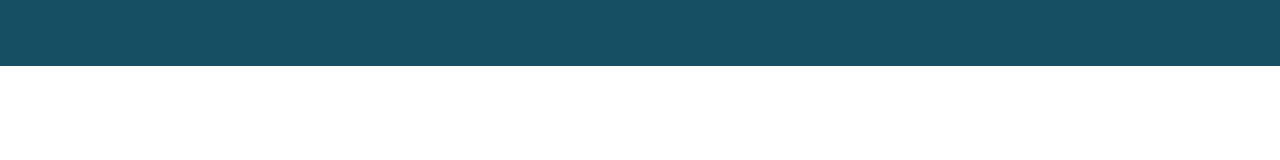
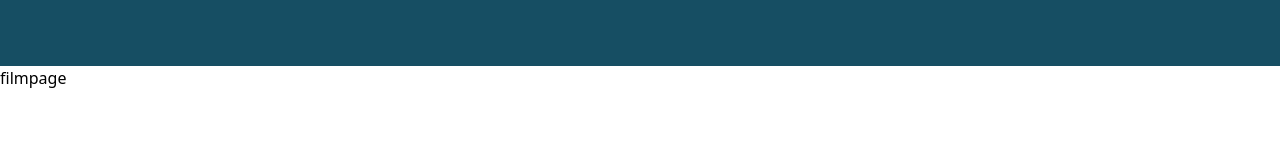
Before and after one commit to kirran01/Ghibli-front, a React (Vite) app: page /film in a window 1280 px wide. Before the commit this address had no page. Shown: the top 160 px of the page. Built offline with nearby package versions, Linux system fonts and the light colour scheme.

Commit message:
going into films

```diff
--- a/src/App.jsx
+++ b/src/App.jsx
@@ -4,6 +4,7 @@ import Home from './pages/home'
 import Profile from './pages/profile'
 import Signup from './pages/signup'
 import Login from './pages/login'
+import Filmpage from './pages/filmpage'
 import Nav from './components/nav'
 import './App.css'
 
@@ -17,6 +18,7 @@ function App() {
         <Route path='/signup' element={<Signup />} />
         <Route path='/login' element={<Login />} />
         <Route path='/profile' element={<Profile />} />
+        <Route path='/film' element={<Filmpage />} />
       </Routes>
     </div>
   )
--- /dev/null
+++ b/src/components/preview.jsx
@@ -0,0 +1,15 @@
+import React from 'react';
+
+const Preview = () => {
+    return (
+        <div>
+            <p>English name</p>
+            <p>Japanese name</p>
+            <div>
+                <img src="" alt="film" />
+            </div>
+        </div>
+    );
+}
+
+export default Preview;
--- /dev/null
+++ b/src/pages/filmpage.jsx
@@ -0,0 +1,11 @@
+import React from 'react';
+
+const Filmpage = () => {
+    return (
+        <div>
+            filmpage
+        </div>
+    );
+}
+
+export default Filmpage;
--- a/src/pages/home.jsx
+++ b/src/pages/home.jsx
@@ -1,4 +1,5 @@
 import React from 'react';
+import axios from 'axios';
 
 const Home = () => {
     return (
```
